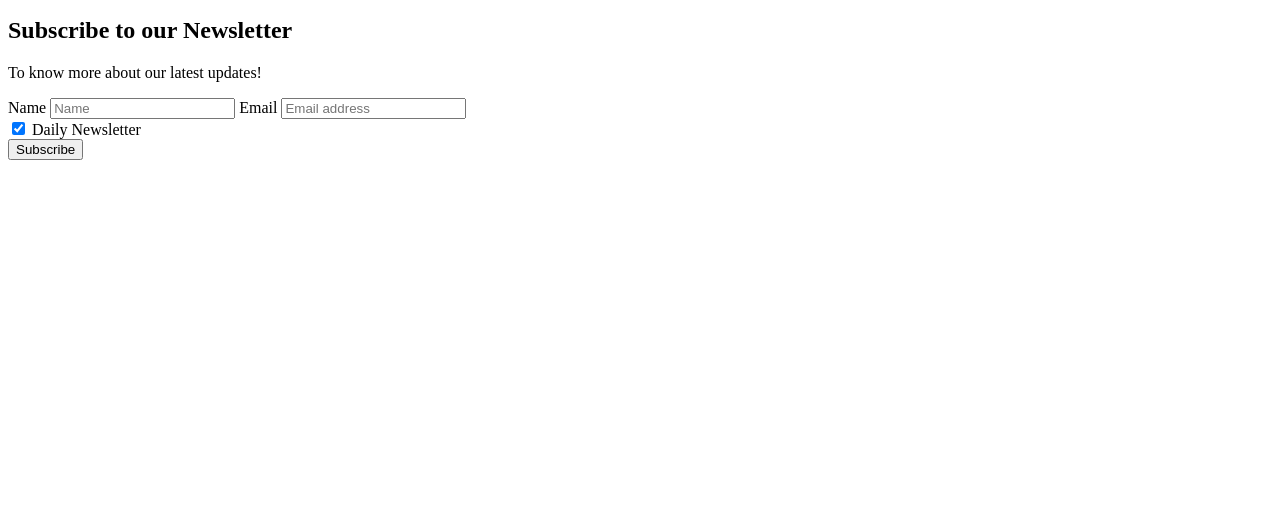
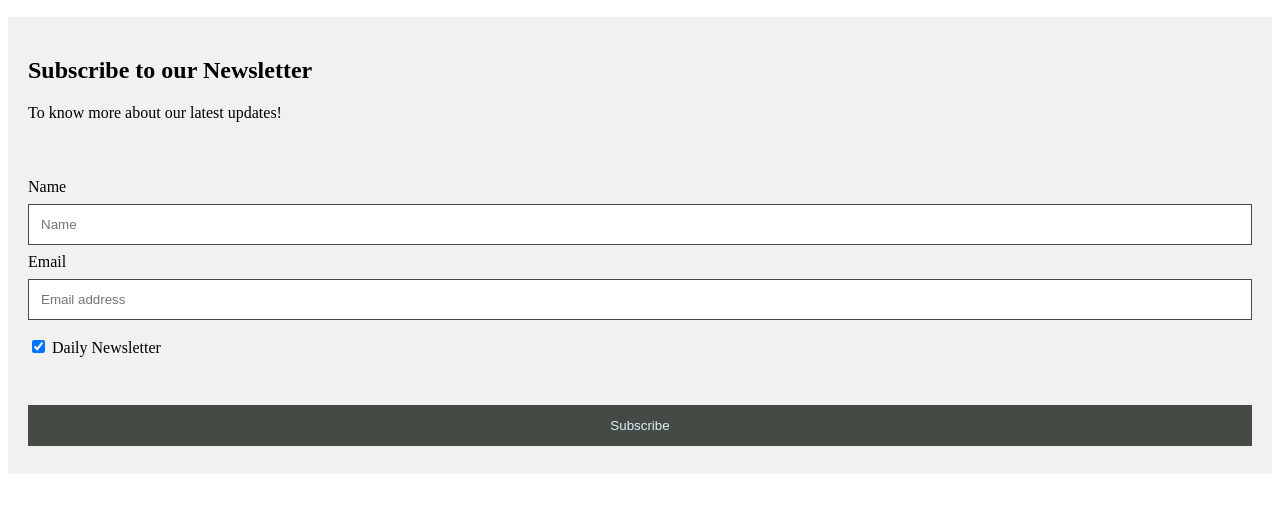
Before and after one commit to zaibunnissa/email-newsletter, a plain HTML site: page newsletter.html in a window 1280 px wide. Shown: the part 50-562 px from the top of the page. Drawn offline with Linux system fonts and the light colour scheme; the site is published under a folder, as on GitHub Pages, so addresses that start at the root find nothing.

Commit message:
path change

```diff
--- a/newsletter.html
+++ b/newsletter.html
@@ -4,7 +4,7 @@
     <meta charset="UTF-8">
     <meta name="viewport" content="width=device-width, initial-scale=1.0">
     <title>Newsletter</title>
-    <link rel="stylesheet" type="text/CSS" href="/style.css">
+    <link rel="stylesheet" type="text/CSS" href="style.css">
     <link rel="preconnect" href="https://fonts.googleapis.com">
 <link rel="preconnect" href="https://fonts.gstatic.com" crossorigin>
 <link href="https://fonts.googleapis.com/css2?family=Open+Sans:ital,wght@0,300;0,400;1,300&family=Roboto+Condensed&display=swap" rel="stylesheet">
```
